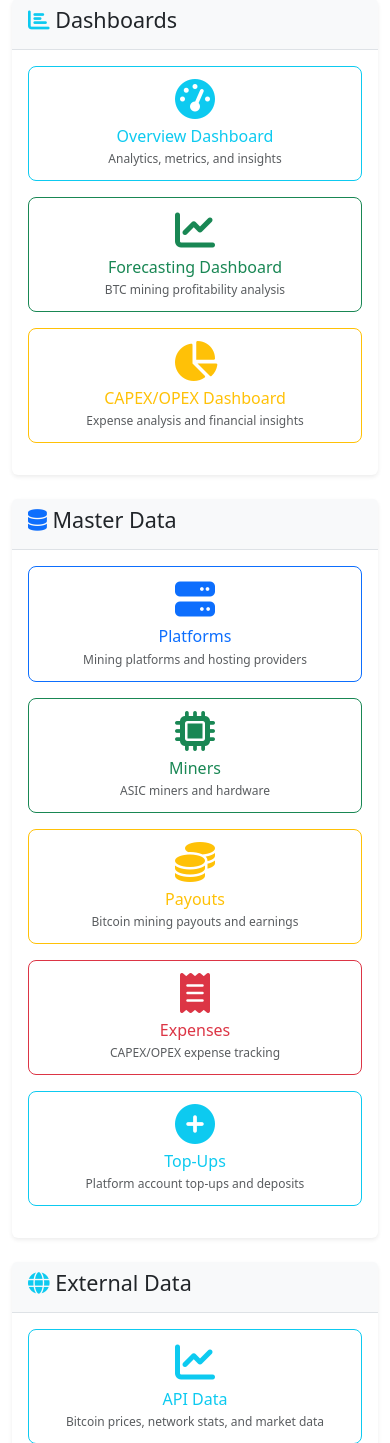
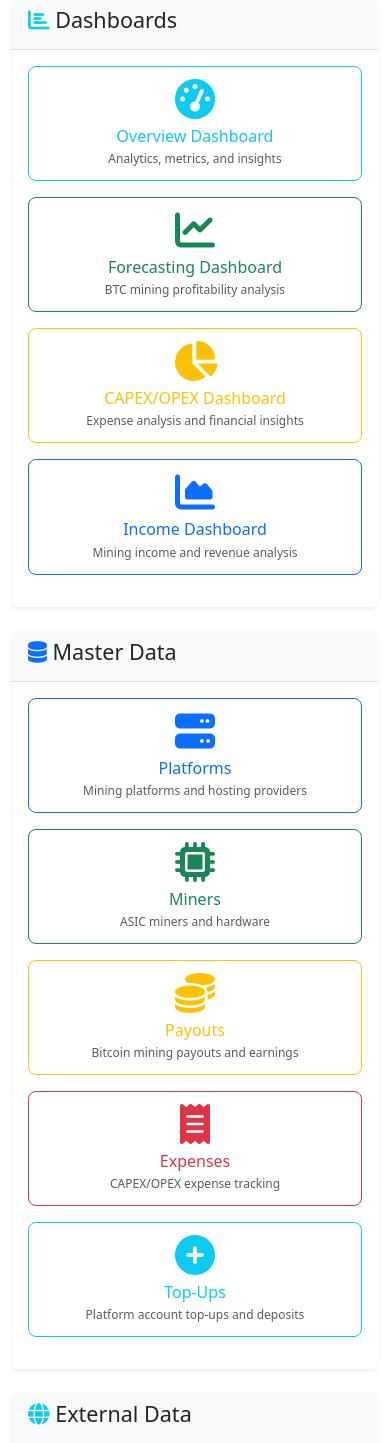
Before and after one commit to alexandre-pecorilla/Remote-Mining-Management-Platform, a Django app: page / in a window 390 px wide. Shown: the part 349-1792 px from the top of the page. Run offline with Django 5.2, Linux system fonts and the light colour scheme; data comes from the database, SQL or seed files in the repository.

Commit message:
Add Income Dashboard to homepage
- Added Income Dashboard as 4th dashboard card on homepage
- Changed dashboard grid layout from col-lg-4 to col-lg-3 to accommodate 4 dashboards
- Used btn-outline-primary styling with fas fa-chart-area icon
- Added descriptive text: 'Mining income and revenue analysis'
- Maintains responsive design with col-md-6 for tablets and mobile

```diff
--- a/templates/mining/home.html
+++ b/templates/mining/home.html
@@ -21,25 +21,32 @@
             </div>
             <div class="card-body">
                 <div class="row">
-                    <div class="col-lg-4 col-md-6 mb-3">
+                    <div class="col-lg-3 col-md-6 mb-3">
                         <a href="{% url 'overview_dashboard' %}" class="btn btn-outline-info btn-lg w-100 h-100 d-flex flex-column justify-content-center">
                             <i class="fas fa-tachometer-alt fa-2x mb-2"></i>
                             <h5 class="mb-1">Overview Dashboard</h5>
                             <small class="text-muted">Analytics, metrics, and insights</small>
                         </a>
                     </div>
-                    <div class="col-lg-4 col-md-6 mb-3">
+                    <div class="col-lg-3 col-md-6 mb-3">
                         <a href="{% url 'forecasting_dashboard' %}" class="btn btn-outline-success btn-lg w-100 h-100 d-flex flex-column justify-content-center">
                             <i class="fas fa-chart-line fa-2x mb-2"></i>
                             <h5 class="mb-1">Forecasting Dashboard</h5>
                             <small class="text-muted">BTC mining profitability analysis</small>
                         </a>
                     </div>
-                    <div class="col-lg-4 col-md-6 mb-3">
+                    <div class="col-lg-3 col-md-6 mb-3">
                         <a href="{% url 'capex_opex_dashboard' %}" class="btn btn-outline-warning btn-lg w-100 h-100 d-flex flex-column justify-content-center">
                             <i class="fas fa-chart-pie fa-2x mb-2"></i>
                             <h5 class="mb-1">CAPEX/OPEX Dashboard</h5>
                             <small class="text-muted">Expense analysis and financial insights</small>
+                        </a>
+                    </div>
+                    <div class="col-lg-3 col-md-6 mb-3">
+                        <a href="{% url 'income_dashboard' %}" class="btn btn-outline-primary btn-lg w-100 h-100 d-flex flex-column justify-content-center">
+                            <i class="fas fa-chart-area fa-2x mb-2"></i>
+                            <h5 class="mb-1">Income Dashboard</h5>
+                            <small class="text-muted">Mining income and revenue analysis</small>
                         </a>
                     </div>
                 </div>
```
